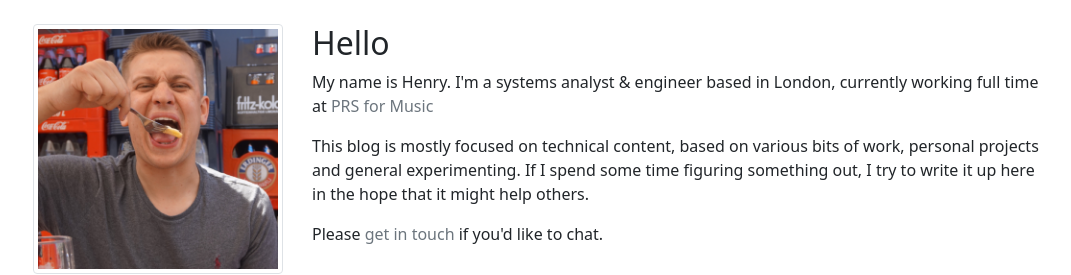
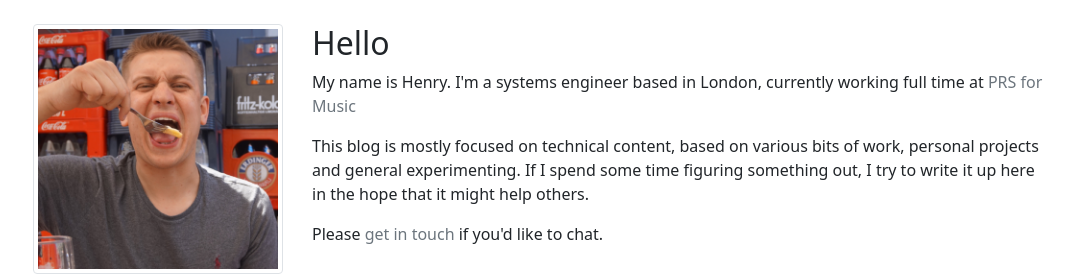
Before and after one commit to hcuk94/henry-personal-website, a Jekyll site: the page built from index.html, in a window 1280 px wide and 900 px high. Shown: the top 275 px of the window, without its empty margins (55-1126 px from the left). Built offline with Jekyll 4.4.1, drawn with Linux system fonts in a browser that asks for light colours.

Commit message:
update homepage

```diff
--- a/index.html
+++ b/index.html
@@ -4,7 +4,7 @@ layout: default
 <!-- Intro -->
 <div class="row">
 <h2 id="top">Hello</h2>
-<p>My name is Henry. I'm a systems analyst & engineer based in London, currently working full time at <a class="text-muted text-decoration-none" href="https://www.prsformusic.com/" target="_blank">PRS for Music</a></p>
+<p>My name is Henry. I'm a systems engineer based in London, currently working full time at <a class="text-muted text-decoration-none" href="https://www.prsformusic.com/" target="_blank">PRS for Music</a></p>
 <p>This blog is mostly focused on technical content, based on various bits of work, personal projects and general experimenting. If I spend some time figuring something out, I try to write it up here in the hope that it might help others.</p>
 <p>Please <a class="text-muted text-decoration-none" href="/#contact">get in touch</a> if you'd like to chat.</p>
 </div>
```
